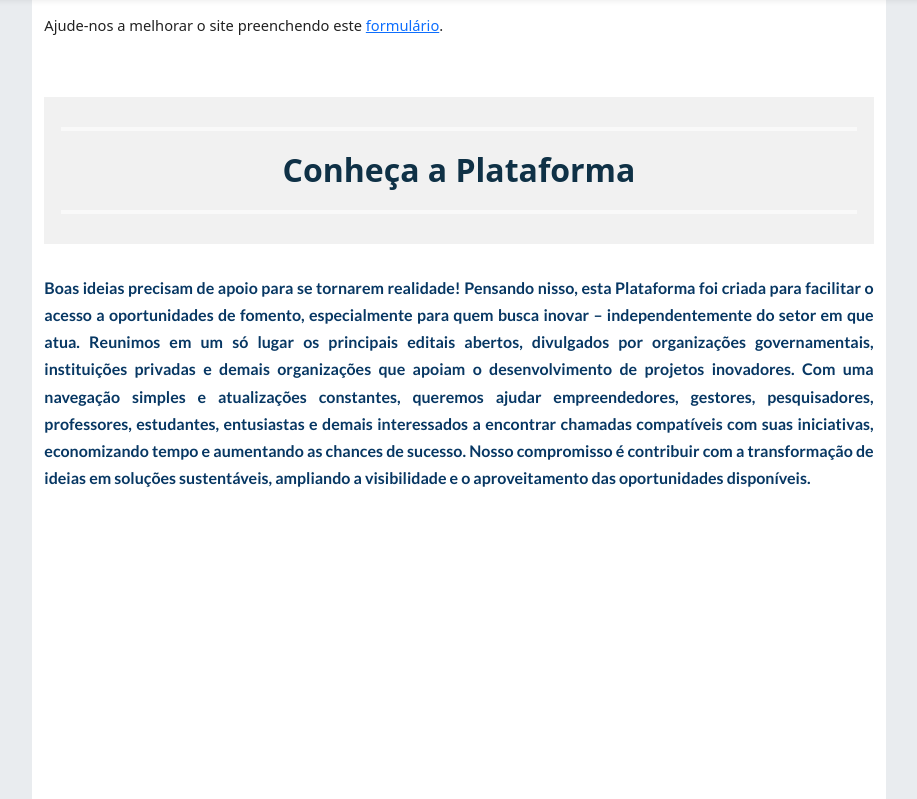
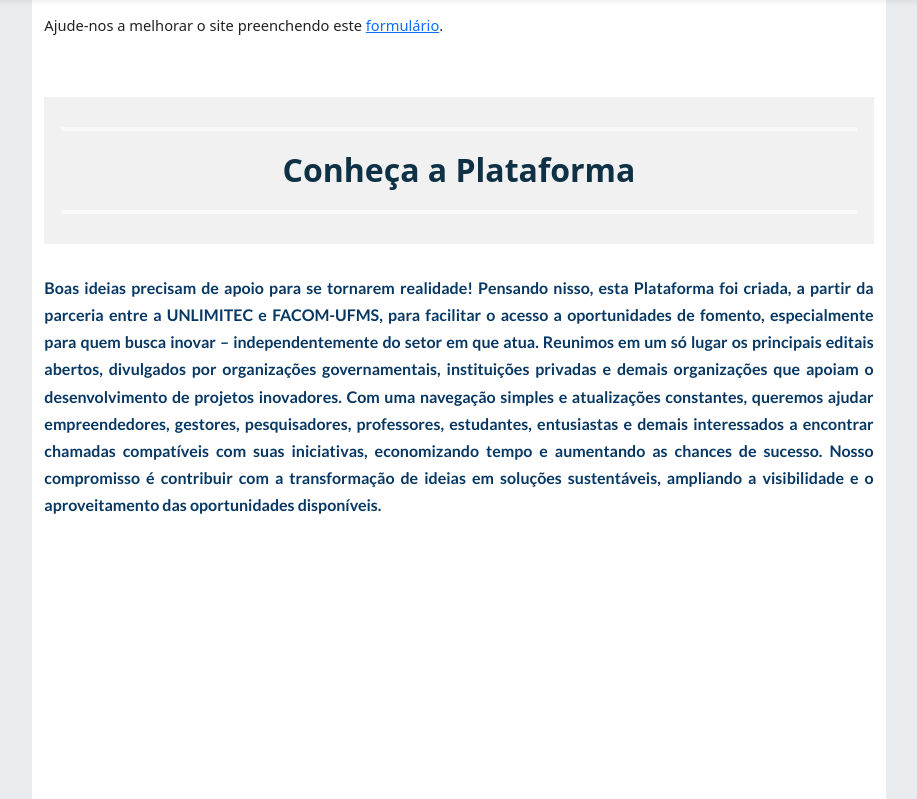
Before and after one commit to MariaVictoriaSouza00/ProjetoUnlimitec, a Django app: page /pesquisa/conhecaPlataforma/ in a window 1280 px wide. Shown: the part 61-860 px from the top of the page, without its empty margins (181-1098 px from the left). Run offline with Django 5.2, Linux system fonts and the light colour scheme.

Commit message:
ajuste no texto de conheca a plataforma

```diff
--- a/appPesquisa/templates/base/navbar/conhecaPlataforma.html
+++ b/appPesquisa/templates/base/navbar/conhecaPlataforma.html
@@ -35,7 +35,7 @@
 <div class="conhecaPlataforma-body">
   <div class="social-icons">
     <p>
-      Boas ideias precisam de apoio para se tornarem realidade! Pensando nisso, esta Plataforma foi criada para facilitar o acesso a oportunidades de fomento, especialmente para quem busca inovar – independentemente do setor em que atua. Reunimos em um só lugar os principais editais abertos, divulgados por organizações governamentais, instituições privadas e demais organizações que apoiam o desenvolvimento de projetos inovadores. Com uma navegação simples e atualizações constantes, queremos ajudar empreendedores, gestores, pesquisadores, professores, estudantes, entusiastas e demais interessados a encontrar chamadas compatíveis com suas iniciativas, economizando tempo e aumentando as chances de sucesso. Nosso compromisso é contribuir com a transformação de ideias em soluções sustentáveis, ampliando a visibilidade e o aproveitamento das oportunidades disponíveis.
+      Boas ideias precisam de apoio para se tornarem realidade! Pensando nisso, esta Plataforma foi criada, a partir da parceria entre a UNLIMITEC e FACOM-UFMS, para facilitar o acesso a oportunidades de fomento, especialmente para quem busca inovar – independentemente do setor em que atua. Reunimos em um só lugar os principais editais abertos, divulgados por organizações governamentais, instituições privadas e demais organizações que apoiam o desenvolvimento de projetos inovadores. Com uma navegação simples e atualizações constantes, queremos ajudar empreendedores, gestores, pesquisadores, professores, estudantes, entusiastas e demais interessados a encontrar chamadas compatíveis com suas iniciativas, economizando tempo e aumentando as chances de sucesso. Nosso compromisso é contribuir com a transformação de ideias em soluções sustentáveis, ampliando a visibilidade e o aproveitamento das oportunidades disponíveis.
     </p>
   </div>
 </div>
```
